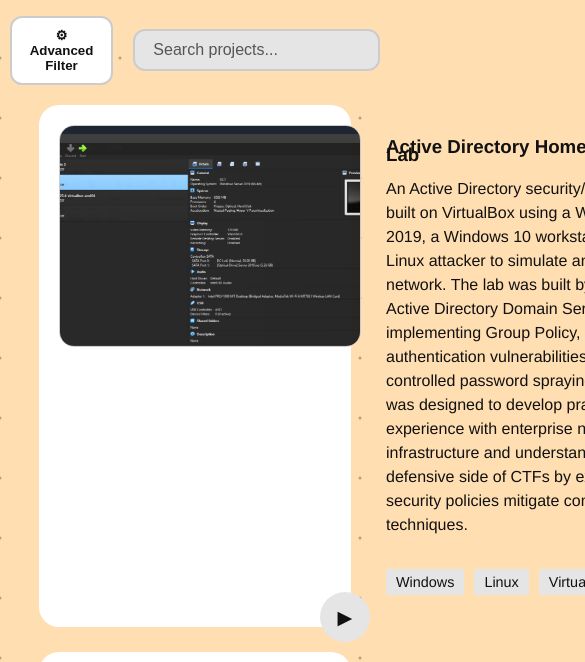
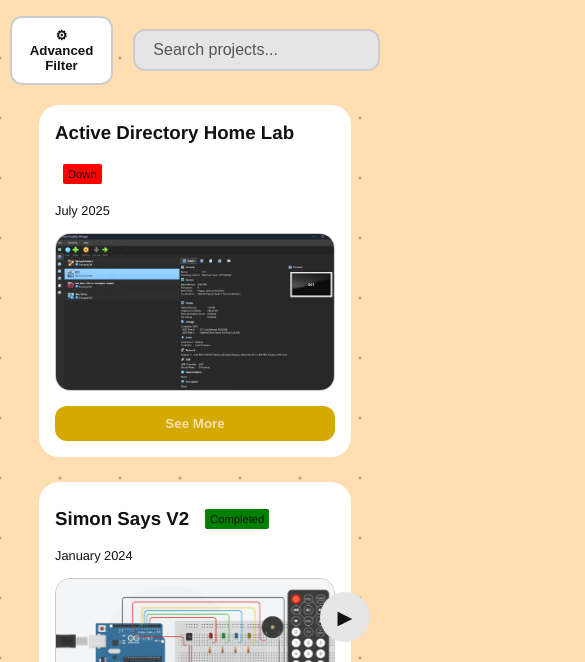
Before and after one commit to Cir9no-0001/engineering-portfolio, a plain HTML site: page projects.html in a window 390 px wide. Shown: the part 182-844 px from the top of the page, 585 px wide, since content can reach past the window. Drawn offline with nearby package versions, Linux system fonts and the light colour scheme.

Commit message:
fuh mobile users gng

```diff
--- a/style.css
+++ b/style.css
@@ -1326,3 +1326,71 @@ html[data-theme="light"] .contact-icon,
 html[data-theme="light"] .footer-icons img {
     filter: brightness(0);
 }
+
+/* Mobile project cards */
+@media (max-width: 900px) {
+    .project {
+        display: grid;
+        grid-template-columns: minmax(0, 1fr);
+        gap: 15px;
+        padding: 16px;
+    }
+
+    .project-gallery {
+        grid-row: 2;
+        width: 100%;
+        height: auto;
+        aspect-ratio: 16 / 9;
+        box-sizing: border-box;
+    }
+
+    .project-info {
+        display: contents;
+    }
+
+    .project-header {
+        grid-row: 1;
+        display: flex;
+        flex-wrap: wrap;
+        align-items: center;
+        gap: 8px;
+        line-height: normal;
+        min-width: 0;
+    }
+
+    .project-title-group {
+        flex-wrap: wrap;
+        min-width: 0;
+    }
+
+    .project-title-group h3 {
+        margin: 0;
+        line-height: 1.3;
+    }
+
+    .project-date {
+        margin: 0;
+    }
+
+    .project-description {
+        display: none;
+    }
+
+    .project-footer {
+        grid-row: 3;
+        display: flex;
+        flex-direction: column;
+        align-items: stretch;
+        gap: 12px;
+        width: 100%;
+    }
+
+    .project-tags {
+        display: none;
+    }
+
+    .see-more-btn {
+        width: 100%;
+        box-sizing: border-box;
+    }
+}
```
